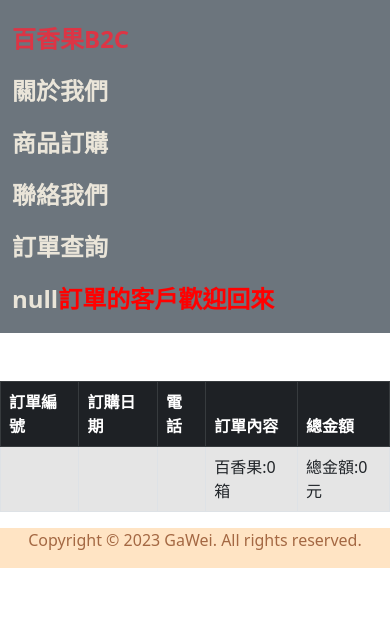
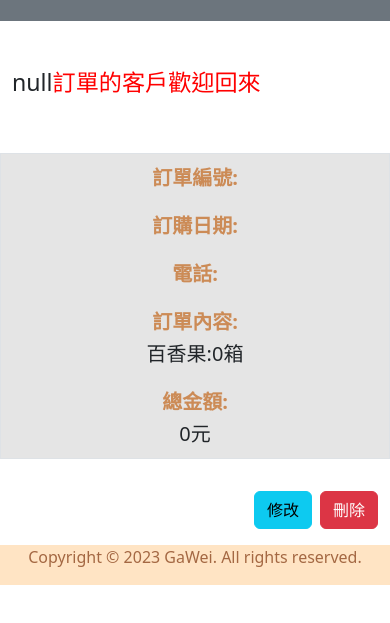
Before and after one commit to wugaweieddie/Portfolio, a plain HTML site: page login.html in a window 390 px wide. Shown: the part 79-702 px from the top of the page. Drawn offline with Linux system fonts and the light colour scheme.

Commit message:
登入後清單新增RWD與修改 刪除按鈕

```diff
--- a/login.html
+++ b/login.html
@@ -35,14 +35,14 @@
                     aria-label="Toggle navigation">
                     <span class="navbar-toggler-icon"></span>
                 </button>
-                <div class="collapse navbar-collapse d-flex justify-content-between" id="navbarNavAltMarkup">
+                <div class="collapse navbar-collapse" id="navbarNavAltMarkup">
                     <div class="navbar-nav">
                         <a class="nav-link text-danger" aria-current="page" href="./index.html">百香果B2C</a>
                         <a class="nav-link" href="./about.html" target="_self">關於我們</a>
                         <a class="nav-link" href="./product.html" target="_self">商品訂購</a>
                         <a class="nav-link" href="./contactus.html" target="_self">聯絡我們</a>
-                        <a class="nav-link" href="#" type="button" data-bs-toggle="modal"data-bs-target="#suflist">訂單查詢</a>
-                        <a class="nav-link" id="visitor"><h3>歡迎回來</h3></a>
+                        <a class="nav-link" href="#" type="button" data-bs-toggle="modal"
+                            data-bs-target="#suflist">訂單查詢</a>
                     </div>
                 </div>
             </div>
@@ -92,6 +92,7 @@
     <main class="main6">
         <div class="container">
             <div class="row">
+                <div class="welcome mt-5" id="visitor">訪客</div>
                 <table class="table table-active table-bordered mt-5">
                     <thead class="table-dark">
                         <tr>
@@ -104,14 +105,18 @@
                     </thead>
                     <tbody>
                         <tr>
-                            <td id="fulist" ></td>
-                            <td id="fudate"></td>
-                            <td id="futel"></td>
-                            <td id="fruit" ></td>
-                            <td id="monmon" ></td>
+                            <td id="fulist" data-th="訂單編號"></td>
+                            <td id="fudate" data-th="訂購日期"></td>
+                            <td id="futel" data-th="電話"></td>
+                            <td id="fruit" data-th="訂單內容" ></td>
+                            <td id="monmon" data-th="總金額" ></td>
                         </tr>
                     </tbody>
                 </table>
+                <div class="btns my-3 d-flex justify-content-end">
+                    <button class="btn btn-info me-2">修改</button>
+                    <button class="btn btn-danger">刪除</button>
+                </div>
             </div>
         </div>
     </main>
@@ -155,12 +160,12 @@
             let list =  localStorage.getItem("list");
             // console.log(list);
             $("#fruit").html("百香果:"+number+"箱");
-            $("#monmon").html("總金額:"+mon+"元");
+            $("#monmon").html(mon+"元");
             $("#fulist").text(list);
             $("#futel").text(tel);
             $("#fudate").text(alldate);
             let strhtml = '<span style="color: red;">訂單的客戶歡迎回來</span>';
-            $("#visitor").html(list+strhtml);
+            $("#visitor").html("<h3>"+list+strhtml+"</h3>");
 
         });
     </script>
--- a/styles/style.scss
+++ b/styles/style.scss
@@ -857,7 +857,33 @@ html {
             }
         }
     }
-
+   //登入後清單
+    .main6{
+        .container{
+            .row{
+                table{
+                    thead{
+                        tr{
+                            th{
+                                font-size: 1.5rem;
+                                line-height: 1rem;
+                                text-align: center;
+                            }
+                        }
+                    }
+                    tbody{
+                        tr{
+                            td{
+                                font-size: 1.25rem;
+                                line-height: 2rem;
+                                text-align: center;
+                            }
+                        }
+                    }
+                }
+            }
+        }
+    }
 
     // 頁尾
     .footer {
@@ -1035,5 +1061,29 @@ html {
             }
         }
     }
-
+    //登入後清單
+    .main6{
+        .container{
+            .row{
+                table{
+                    thead{
+                        display: none;
+                    }
+                    tbody{
+                        tr{
+                            td{
+                                display: block;
+                                &::before{
+                                    content: attr(data-th) ":";
+                                    color:var(--mycolor8);
+                                    font-weight: 600;
+                                    display: block;
+                                }
+                            }
+                        }
+                    }
+                }
+            }
+        }
+    }
 }
```
Also changed, not shown: styles/style.css, 1 other file.
